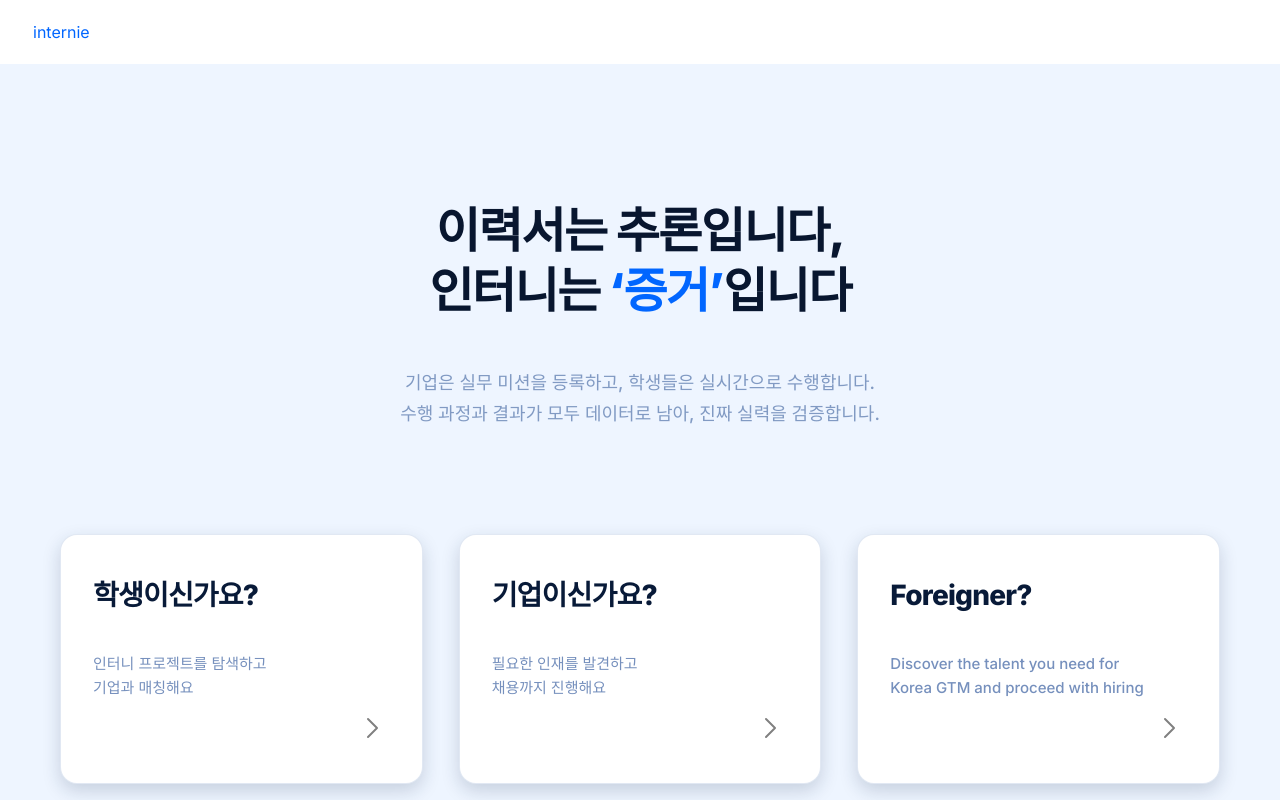
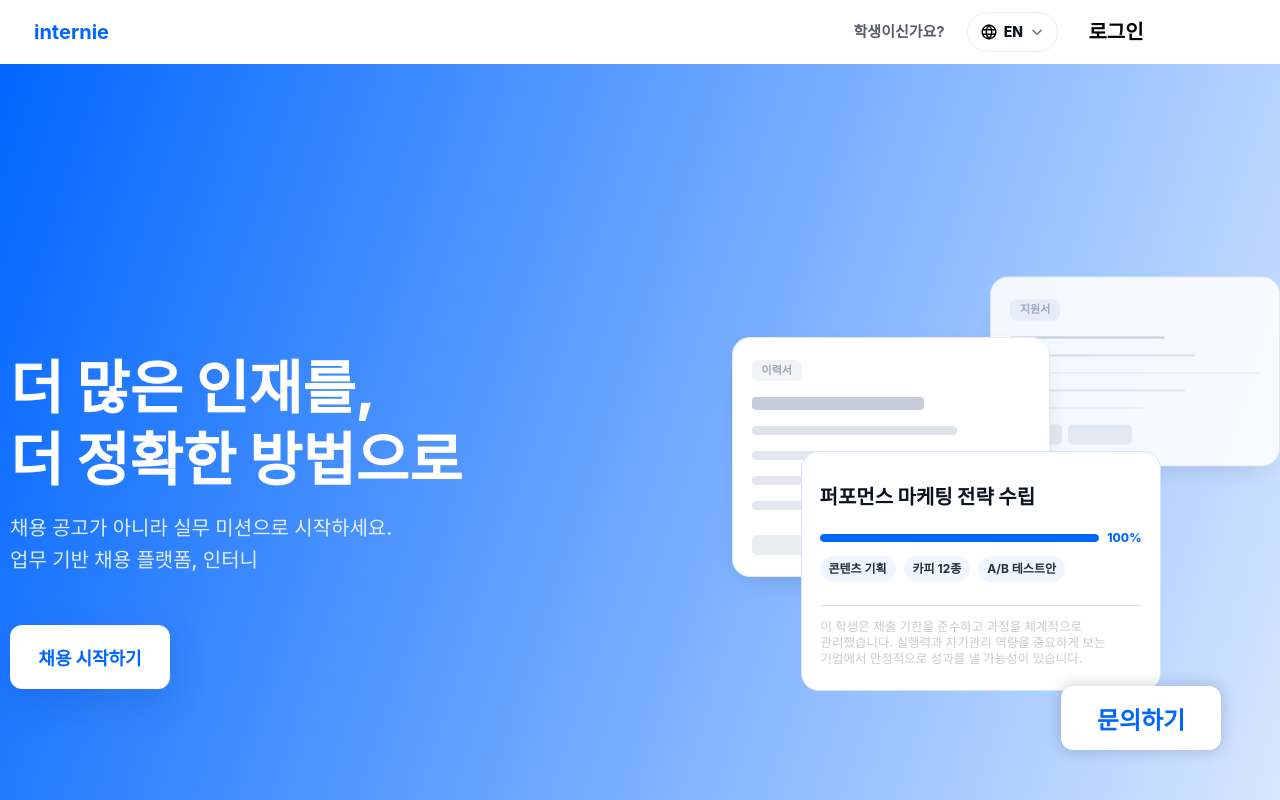
Before and after one commit to If-Aim/internie-front, a React (Vite) app: page / in a window 1280 px wide. Built offline with nearby package versions, Linux system fonts and the light colour scheme; no server answers; a web font is replaced by a local one.

Commit message:
refactor: 인터니 진입점 수정

```diff
--- a/src/App.tsx
+++ b/src/App.tsx
@@ -7,7 +7,6 @@ import AdminClientRoute from "./clientAdminRoute";
 import EcaAdminRoute from "./ecaAdminRoute";
 import GlobalModalHost from "./globalModalHost";
 
-const Opening = lazy(() => import("./pages/landing/opening"));
 const LocalizedLanding = lazy(() => import("./pages/landing/localizedLanding"));
 
 const Auth = lazy(() => import("./pages/auth/auth"));
@@ -29,7 +28,7 @@ export default function App(): React.ReactElement {
     return (
         <Suspense fallback={<div />}>
             <Routes>
-                <Route path="/" element={<Opening />} />
+                <Route path="/" element={<LocalizedLanding language="ko" canonical="https://www.internie.com/" />} />
                 <Route path="/company" element={<LocalizedLanding language="ko" />} />
                 <Route path="/global" element={<LocalizedLanding language="en" />} />
 
--- a/src/pages/landing/landing.css
+++ b/src/pages/landing/landing.css
@@ -13,6 +13,11 @@ html::-webkit-scrollbar-thumb, body::-webkit-scrollbar-thumb, #root::-webkit-scr
 .internie-landing-text-line { display: block; white-space: nowrap; }
 .internie-landing-header { position: fixed; top: 0; left: 0; z-index: 1000; display: flex; align-items: center; justify-content: space-between; width: 100%; min-width: 1180px; height: 64px; padding: 0 116px 0 34px; background: #ffffff; }
 .internie-landing-logo { padding: 0; border: 0; background: transparent; color: #0166ff; font-family: Montserrat, Pretendard, sans-serif; font-size: 20px; font-weight: 700; line-height: 1; }
+.internie-landing-header-actions { display: flex; align-items: center; gap: 10px; }
+.internie-landing-student-link { padding: 8px 12px; border: 0; background: transparent; color: #565c6b; font-size: 15px; font-weight: 700; line-height: 24px; white-space: nowrap; }
+.internie-landing-language-button { display: inline-flex; align-items: center; justify-content: center; gap: 6px; min-width: 78px; height: 40px; padding: 0 12px; border: 1px solid #e6ebf2; border-radius: 999px; background: #ffffff; color: #0b1220; font-size: 14px; font-weight: 800; line-height: 20px; white-space: nowrap; }
+.internie-landing-language-button img { width: 18px; height: 18px; flex: 0 0 auto; }
+.internie-landing-language-button img:last-child { width: 16px; height: 16px; }
 .internie-landing-login { min-width: 96px; padding: 8px 12px; border: 0; background: transparent; color: #000000; font-size: 20px; font-weight: 700; line-height: 32px; }
 .internie-landing main { width: 100%; padding-top: 64px; }
 .internie-landing-hero { position: relative; min-height: 880px; overflow: hidden; background: linear-gradient(108deg, #0166ff 0%, #ddebff 100%); opacity: 0; animation: internie-hero-fade 0.5s ease-out 0.04s forwards; }
@@ -349,6 +354,11 @@ html::-webkit-scrollbar-thumb, body::-webkit-scrollbar-thumb, #root::-webkit-scr
 @media (max-width: 768px) {
     .internie-landing { min-width: 0; overflow-x: hidden; }
     .internie-landing-header { min-width: 0; padding: 0 20px; }
+    .internie-landing-header-actions { gap: 6px; }
+    .internie-landing-student-link { padding: 6px 4px; font-size: 13px; line-height: 20px; }
+    .internie-landing-language-button { min-width: 66px; height: 34px; padding: 0 8px; gap: 4px; font-size: 12px; }
+    .internie-landing-language-button img { width: 15px; height: 15px; }
+    .internie-landing-language-button img:last-child { width: 12px; height: 12px; }
     .internie-landing-login { min-width: auto; font-size: 16px; line-height: 24px; }
     .internie-landing main { padding-top: 64px; }
     .internie-landing-hero { min-height: 760px; background: linear-gradient(180deg, #2757f9 0%, #0029b2 66%, #2c5bf9 100%); }
--- a/src/pages/landing/landing.tsx
+++ b/src/pages/landing/landing.tsx
@@ -603,6 +603,16 @@ export default function Landing({ canonical }: LandingProps): React.ReactElement
         window.scrollTo({ top: 0, behavior: "smooth" });
     };
 
+    const handleStudentClick = () => {
+        navigate("/login");
+    };
+
+    const handleLanguageSwitch = async () => {
+        const nextLanguage = isEnglish ? "ko" : "en";
+        await i18n.changeLanguage(nextLanguage);
+        navigate(nextLanguage === "en" ? "/global" : "/");
+    };
+
     const updateInquiryField = (field: keyof InquiryFormState, value: string) => {
         setInquiryForm((prev) => ({ ...prev, [field]: value }));
     };
@@ -764,7 +774,15 @@ export default function Landing({ canonical }: LandingProps): React.ReactElement
                 <div className={`internie-landing-default-view${inquiryOpen ? " is-inquiry-open" : ""}`}>
                     <header className="internie-landing-header">
                         <button type="button" className="internie-landing-logo" onClick={handleLogoClick}>internie</button>
-                        <button type="button" className="internie-landing-login" onClick={() => navigate("/login")}>{t("landing.header.login")}</button>
+                        <div className="internie-landing-header-actions">
+                            <button type="button" className="internie-landing-student-link" onClick={handleStudentClick}>{t("landing.header.student")}</button>
+                            <button type="button" className="internie-landing-language-button" aria-label={t("landing.header.languageSwitchAria")} onClick={() => void handleLanguageSwitch()}>
+                                <img src="/icons/globe-01.svg" alt="" aria-hidden="true" />
+                                <span>{isEnglish ? "KO" : "EN"}</span>
+                                <img src="/icons/chevron-down-80.svg" alt="" aria-hidden="true" />
+                            </button>
+                            <button type="button" className="internie-landing-login" onClick={() => navigate("/login")}>{t("landing.header.login")}</button>
+                        </div>
                     </header>
                     <main>
                         <section id="internie-landing-top" className="internie-landing-hero">
--- a/src/pages/landing/localizedLanding.tsx
+++ b/src/pages/landing/localizedLanding.tsx
@@ -5,10 +5,12 @@ import Landing from "./landing";
 
 type LocalizedLandingProps = {
     language: "ko" | "en";
+    canonical?: string;
 };
 
 export default function LocalizedLanding({
-    language
+    language,
+    canonical
 }: LocalizedLandingProps): React.ReactElement {
     const { i18n } = useTranslation();
     const [languageReady, setLanguageReady] = useState(() => {
@@ -49,9 +51,9 @@ export default function LocalizedLanding({
     return (
         <Landing
             canonical={
-                language === "en"
+                canonical ?? (language === "en"
                     ? "https://www.internie.com/global"
-                    : "https://www.internie.com/company"
+                    : "https://www.internie.com/company")
             }
         />
     );
```
Also changed, not shown: src/i18n/locales/en.json, src/i18n/locales/ko.json.
